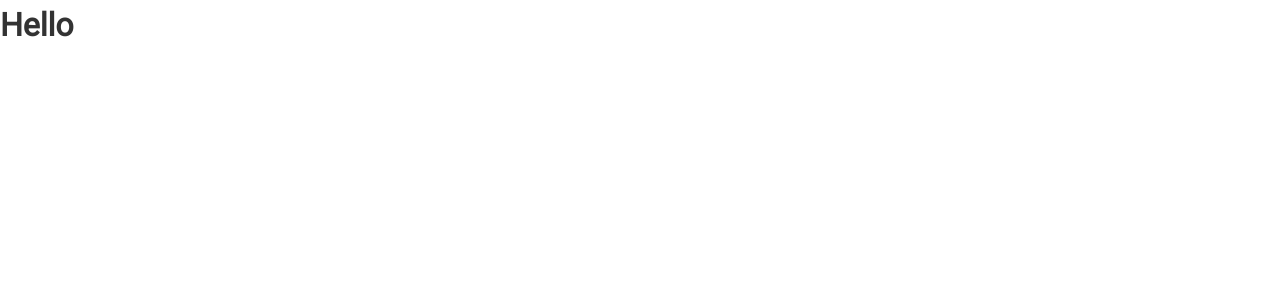
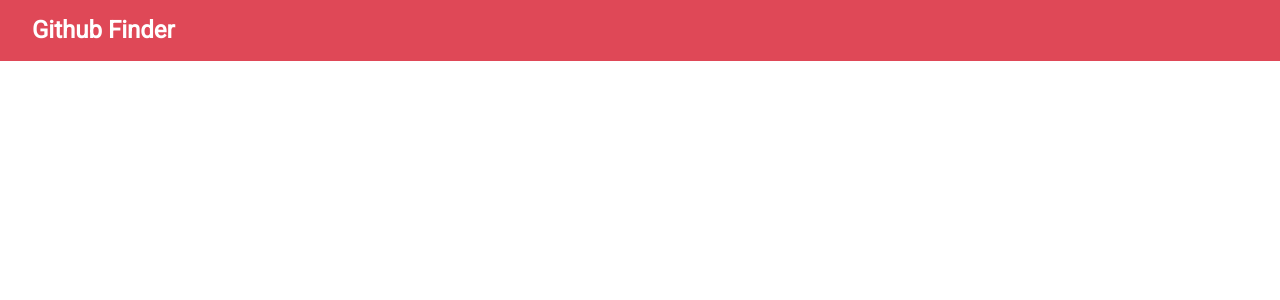
Before and after one commit to sh-happens/github-finder, a React (Create React App) app: page / in a window 1280 px wide. Shown: the top 300 px of the page. Built offline with nearby package versions, Linux system fonts and the light colour scheme.

Commit message:
created navbar component

```diff
--- a/public/index.html
+++ b/public/index.html
@@ -12,6 +12,12 @@
     <link rel="apple-touch-icon" href="logo192.png" />
 
     <link rel="manifest" href="%PUBLIC_URL%/manifest.json" />
+
+    <link
+      src="https://kit.fontawesome.com/7465009660.js"
+      crossorigin="anonymous"
+    />
+
     <title>Github Finder</title>
   </head>
   <body>
--- a/src/App.js
+++ b/src/App.js
@@ -1,12 +1,15 @@
-import React from "react";
+import React, { Component } from "react";
+import Navbar from "./components/layout/Navbar";
 import "./App.css";
 
-function App() {
-  return (
-    <div className='App'>
-      <h1>Hello</h1>
-    </div>
-  );
+class App extends Component {
+  render() {
+    return (
+      <div className='App'>
+        <Navbar />
+      </div>
+    );
+  }
 }
 
 export default App;
--- /dev/null
+++ b/src/components/layout/Navbar.js
@@ -0,0 +1,26 @@
+import React, { Component } from "react";
+import PropTypes from "prop-types";
+
+export class Navbar extends Component {
+  static defaultProps = {
+    title: "Github Finder",
+    icon: "fab fa-github"
+  };
+
+  static propTypes = {
+    title: PropTypes.string.isRequired,
+    icon: PropTypes.string.isRequired
+  };
+
+  render() {
+    return (
+      <nav className='navbar bg-primary'>
+        <h1>
+          <i className={this.props.icon} /> {this.props.title}
+        </h1>
+      </nav>
+    );
+  }
+}
+
+export default Navbar;
```
